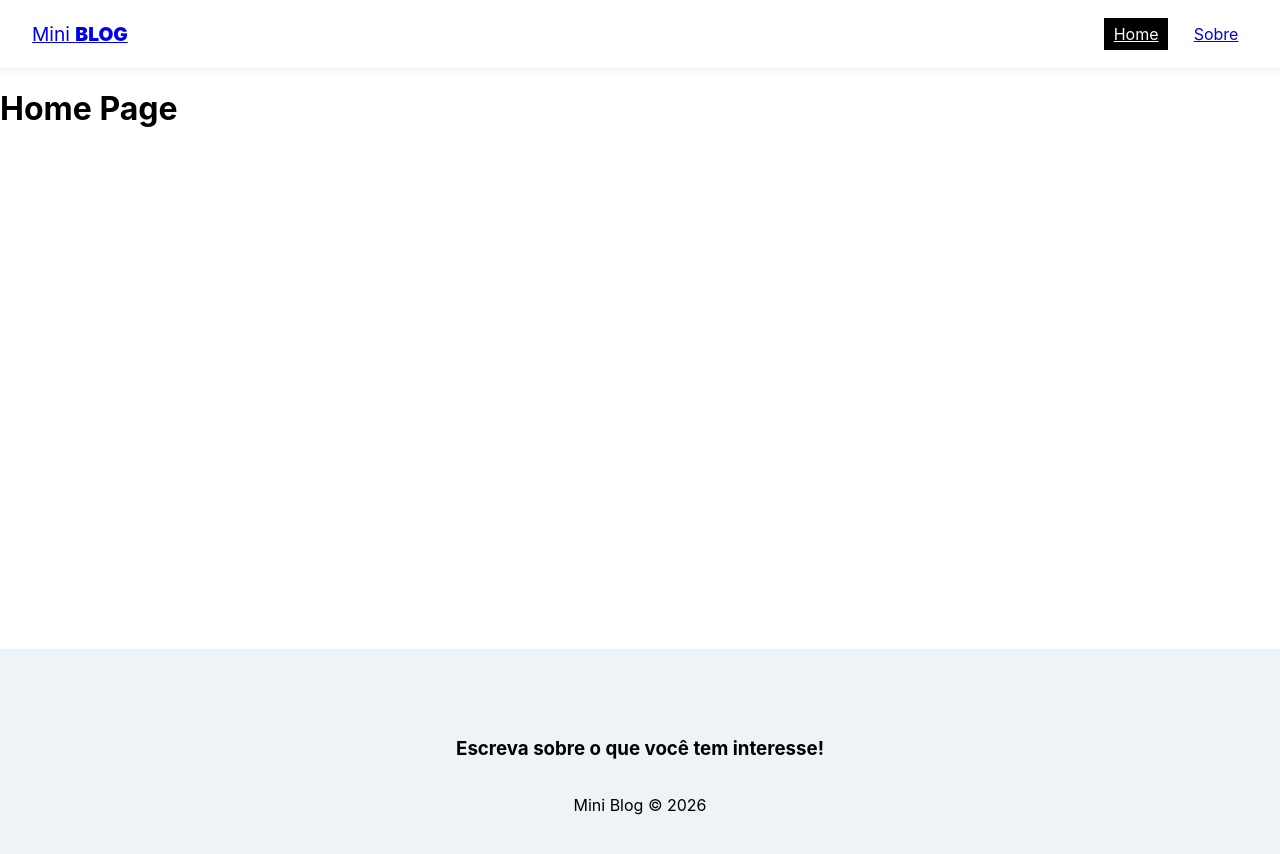
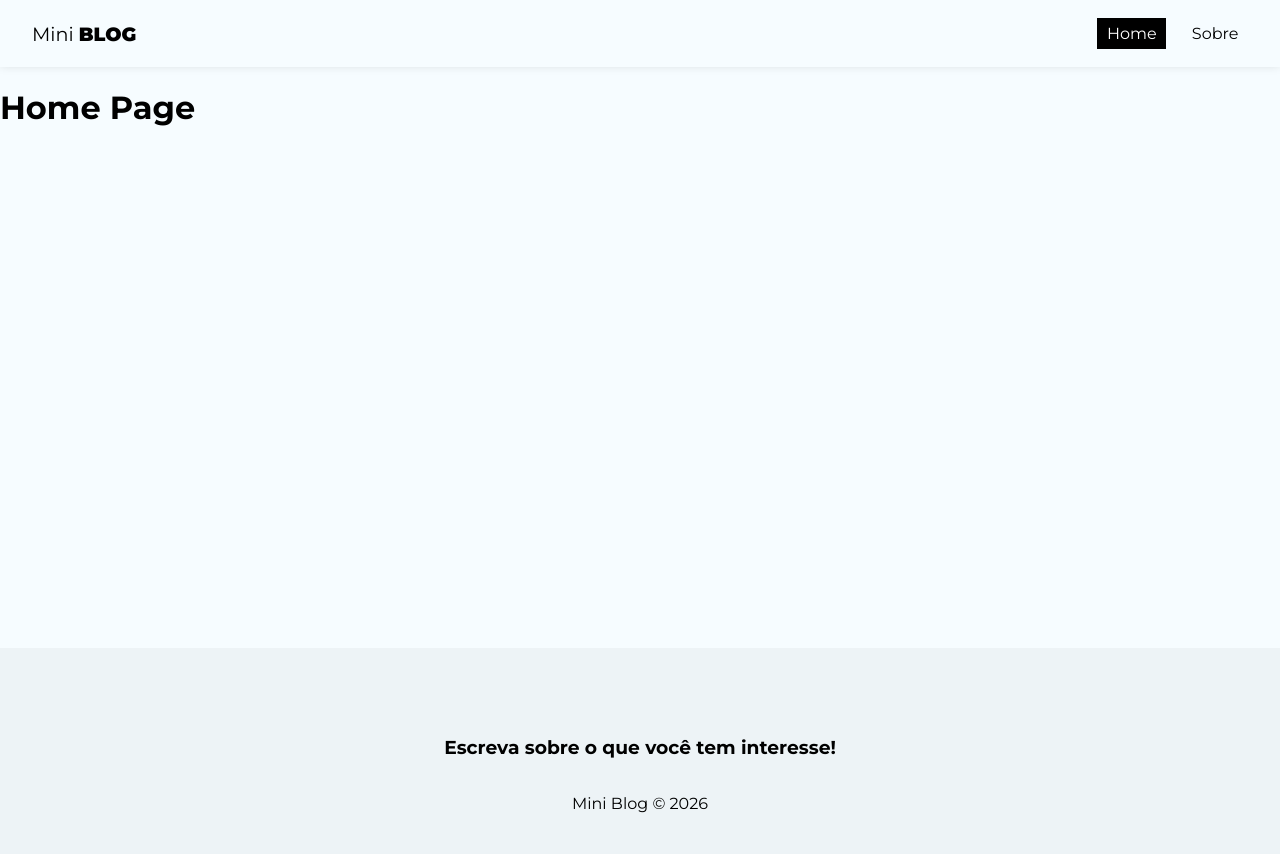
Before and after one commit to IgorJMV/miniblog_react, a React (Create React App) app: page / in a window 1280 px wide. Shown: the top 854 px of the page. Built offline with nearby package versions, Linux system fonts and the light colour scheme.

Commit message:
style: add global styles and css variables

```diff
--- a/public/index.html
+++ b/public/index.html
@@ -24,7 +24,10 @@
       work correctly both with client-side routing and a non-root public URL.
       Learn how to configure a non-root public URL by running `npm run build`.
     -->
-    <title>React App</title>
+    <title>Mini Blog</title>
+    <link rel="preconnect" href="https://fonts.googleapis.com">
+    <link rel="preconnect" href="https://fonts.gstatic.com" crossorigin>
+    <link href="https://fonts.googleapis.com/css2?family=Montserrat:ital,wght@0,100..900;1,100..900&display=swap" rel="stylesheet">
   </head>
   <body>
     <noscript>You need to enable JavaScript to run this app.</noscript>
--- a/src/index.css
+++ b/src/index.css
@@ -1,13 +1,33 @@
 body {
+  background-color: #f6fcff;
+  padding: 0;
   margin: 0;
-  font-family: -apple-system, BlinkMacSystemFont, 'Segoe UI', 'Roboto', 'Oxygen',
-    'Ubuntu', 'Cantarell', 'Fira Sans', 'Droid Sans', 'Helvetica Neue',
-    sans-serif;
-  -webkit-font-smoothing: antialiased;
-  -moz-osx-font-smoothing: grayscale;
+  font-family: "Montserrat", sans-serif;
 }
 
-code {
-  font-family: source-code-pro, Menlo, Monaco, Consolas, 'Courier New',
-    monospace;
+input::placeholder,
+textarea::placeholder {
+  font-family: "Montserrat", sans-serif;
 }
+
+input.focus,
+textarea.focus {
+  outline: none;
+}
+
+a,
+nav button {
+  text-decoration: none;
+  background-color: transparent;
+  border: none;
+  color: black;
+  transition: .4s;
+  font-size: 1em;
+  cursor: pointer;
+  font-family: "Montserrat", sans-serif;
+}
+
+a:hover,
+nav button:hover {
+  color: #bbb;
+}
```
